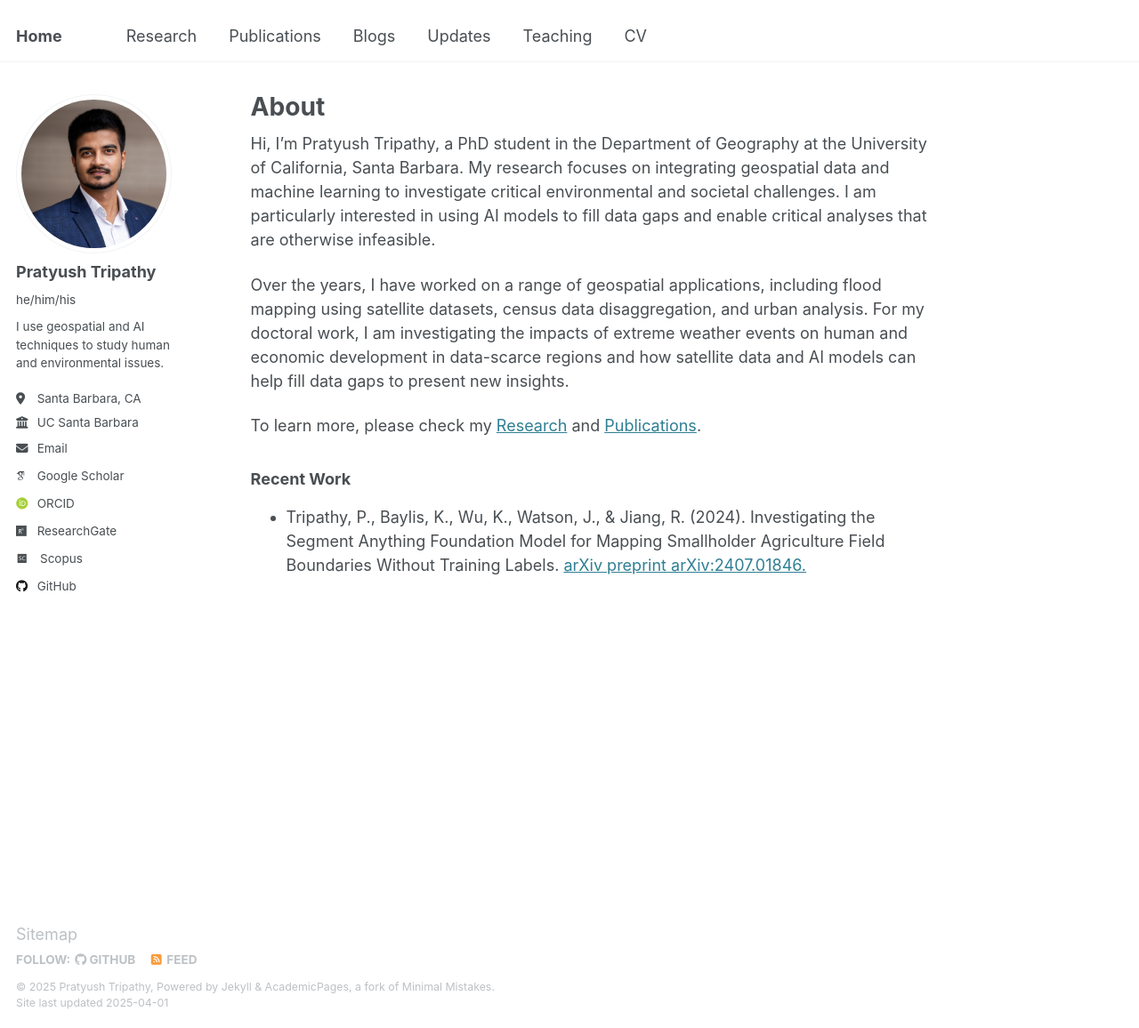
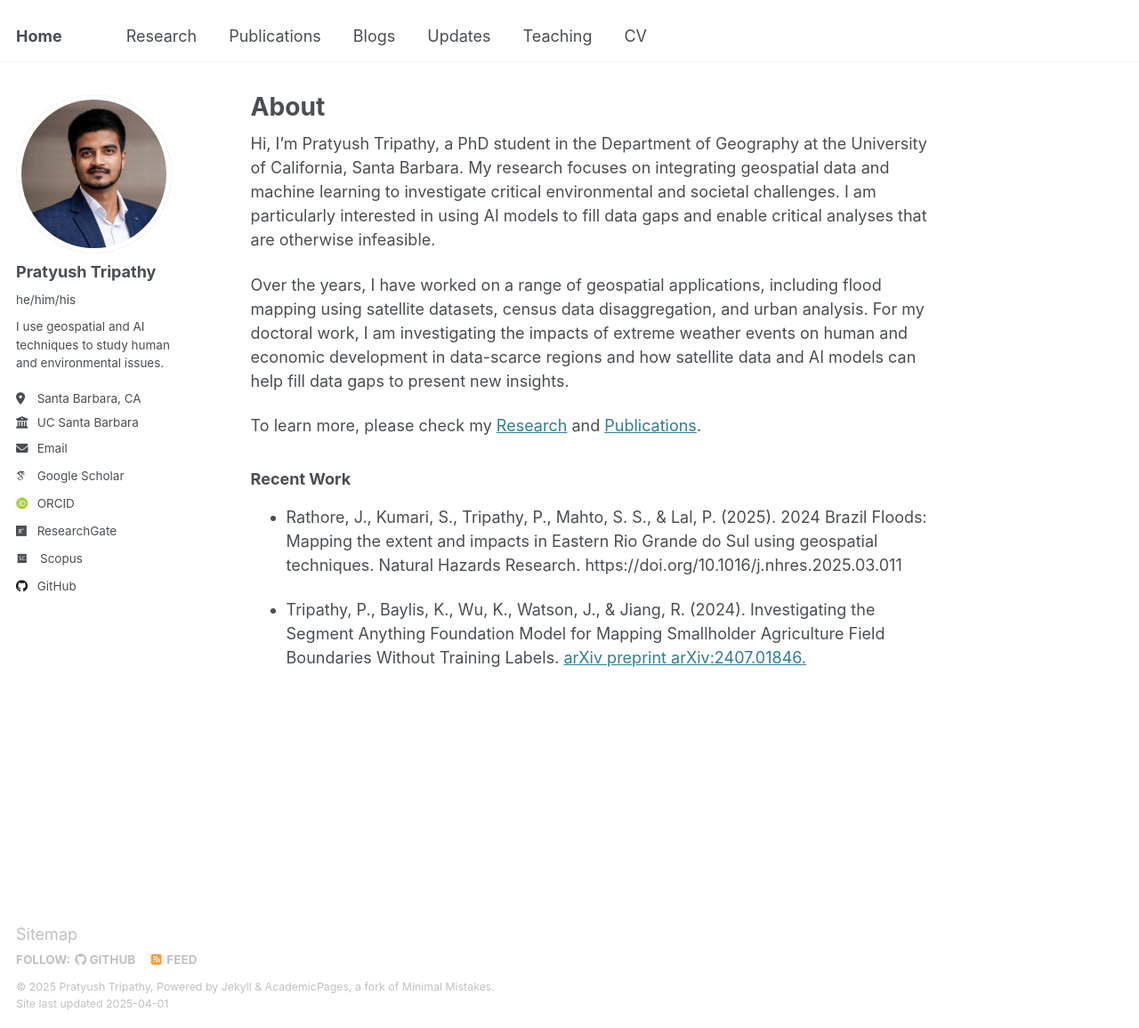
Before and after one commit to tripathyp/tripathyp.github.io, a Jekyll site: the page built from _pages/about.md, in a window 1280 px wide and 1156 px high. Shown: the whole window at 89% size. Built offline with Jekyll 4.4.1, drawn with Linux system fonts in a browser that asks for light colours; some web fonts are replaced.

Commit message:
added Brazil floods under recent work

```diff
--- a/_pages/about.md
+++ b/_pages/about.md
@@ -21,6 +21,8 @@ regions and how satellite data and AI models can help fill data gaps to present
 To learn more, please check my [Research](/research/) and [Publications](/publications/).
 
 ### Recent Work
+* Rathore, J., Kumari, S., Tripathy, P., Mahto, S. S., & Lal, P. (2025). 2024 Brazil Floods: Mapping the extent and impacts in Eastern Rio Grande do Sul using geospatial techniques. Natural Hazards Research. https://doi.org/10.1016/j.nhres.2025.03.011
+
 * Tripathy, P., Baylis, K., Wu, K., Watson, J., & Jiang, R. (2024). Investigating the Segment Anything
 Foundation Model for Mapping Smallholder Agriculture Field Boundaries Without Training Labels.
 [arXiv preprint arXiv:2407.01846.](https://arxiv.org/abs/2407.01846)
```
